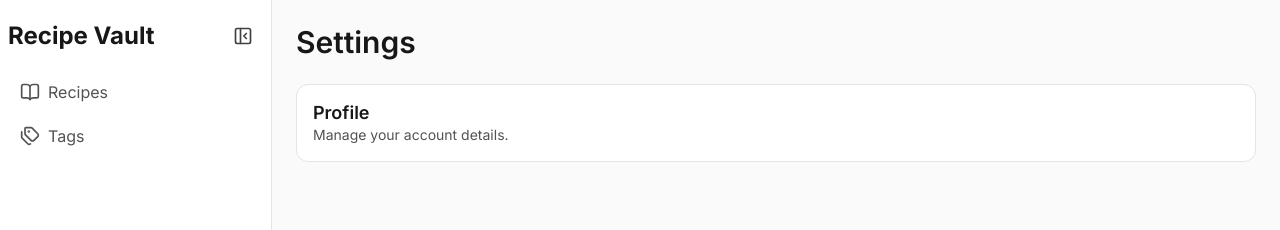
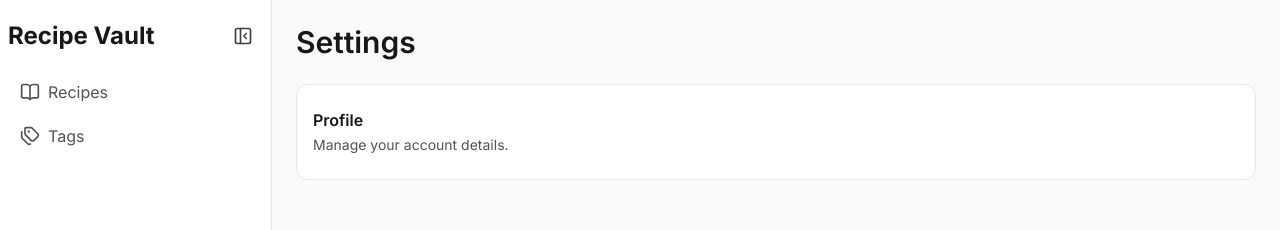
Before and after one commit to gbabiars/recipe-vault, a Next.js app: page /settings in a window 1280 px wide. Shown: the top 230 px of the page. Built offline with nearby package versions, Linux system fonts and the light colour scheme; no server answers; sample sign-in values are in the browser's storage.

Commit message:
style(settings): render profile destination as a list (#11)
Settings used a standalone whole-card profile link while Tags and Recipes use the shared Card and List pattern. Render the existing Profile destination as a ListItem and cover its label, copy, and route in the page test.

```diff
--- a/src/app/(private)/settings/page.tsx
+++ b/src/app/(private)/settings/page.tsx
@@ -1,6 +1,5 @@
 import { Card } from "@/components/ui/card";
-import { Text } from "@/components/ui/text";
-import { Heading } from "@/components/ui/heading";
+import { List, ListItem } from "@/components/ui/list";
 import { PageContent, PageHeader, PageLayout } from "@/components/ui/page-layout";
 import { Stack } from "@/components/ui/stack";
 
@@ -10,13 +9,16 @@ export default function SettingsPage() {
       <PageHeader title="Settings" />
       <PageContent>
         <Stack gap="200">
-          <Card as="section" label="Profile" href="/user-profile">
-            <Heading as="h2" level={5}>
-              Profile
-            </Heading>
-            <Text as="p" appearance="secondary">
-              Manage your account details.
-            </Text>
+          <Card padding="none">
+            <Stack paddingBlock="100" paddingInline="0">
+              <List aria-label="Settings">
+                <ListItem
+                  title="Profile"
+                  href="/user-profile"
+                  description="Manage your account details."
+                />
+              </List>
+            </Stack>
           </Card>
         </Stack>
       </PageContent>
```
Also changed, not shown: 1 other file (tests, documents, lock files or other folders).
